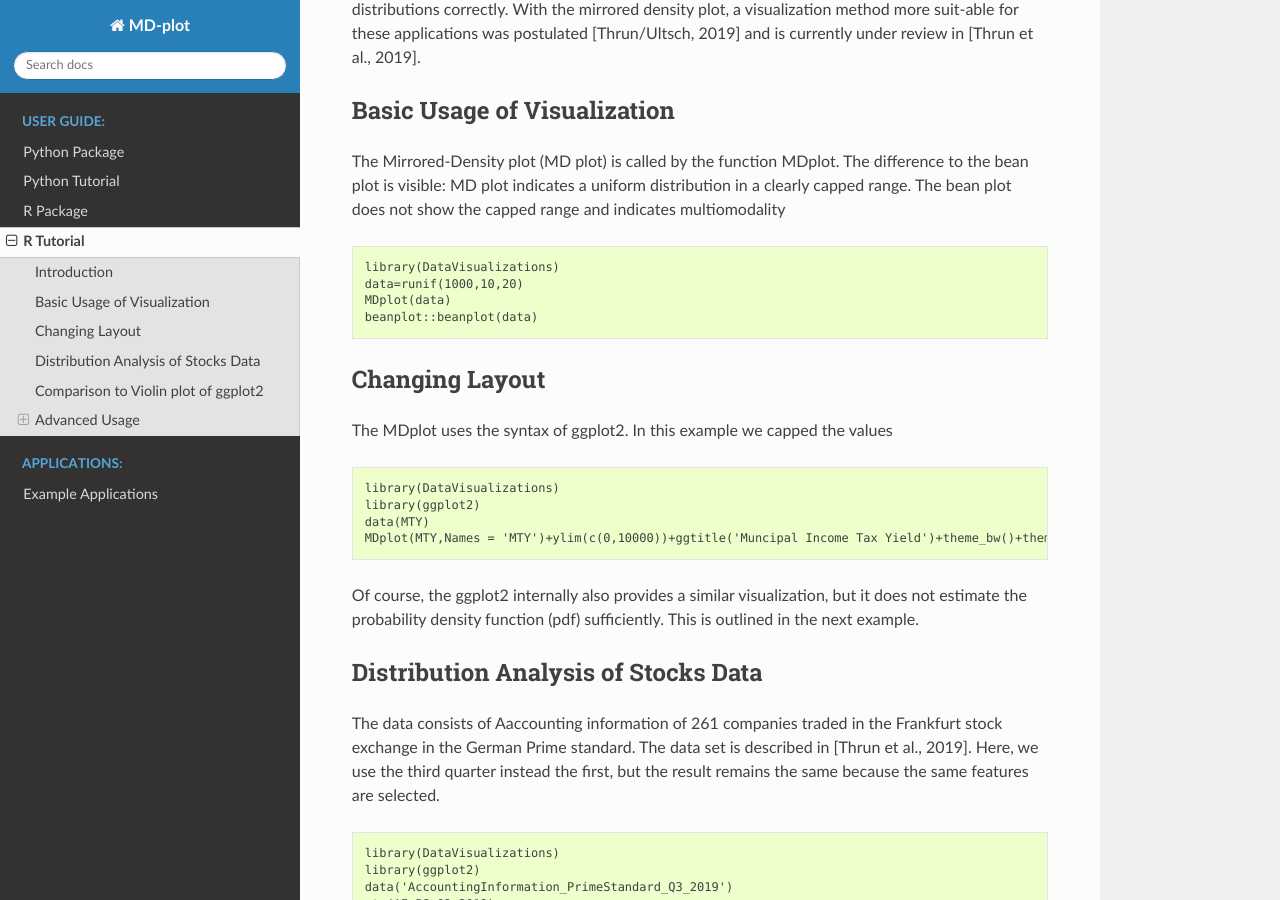
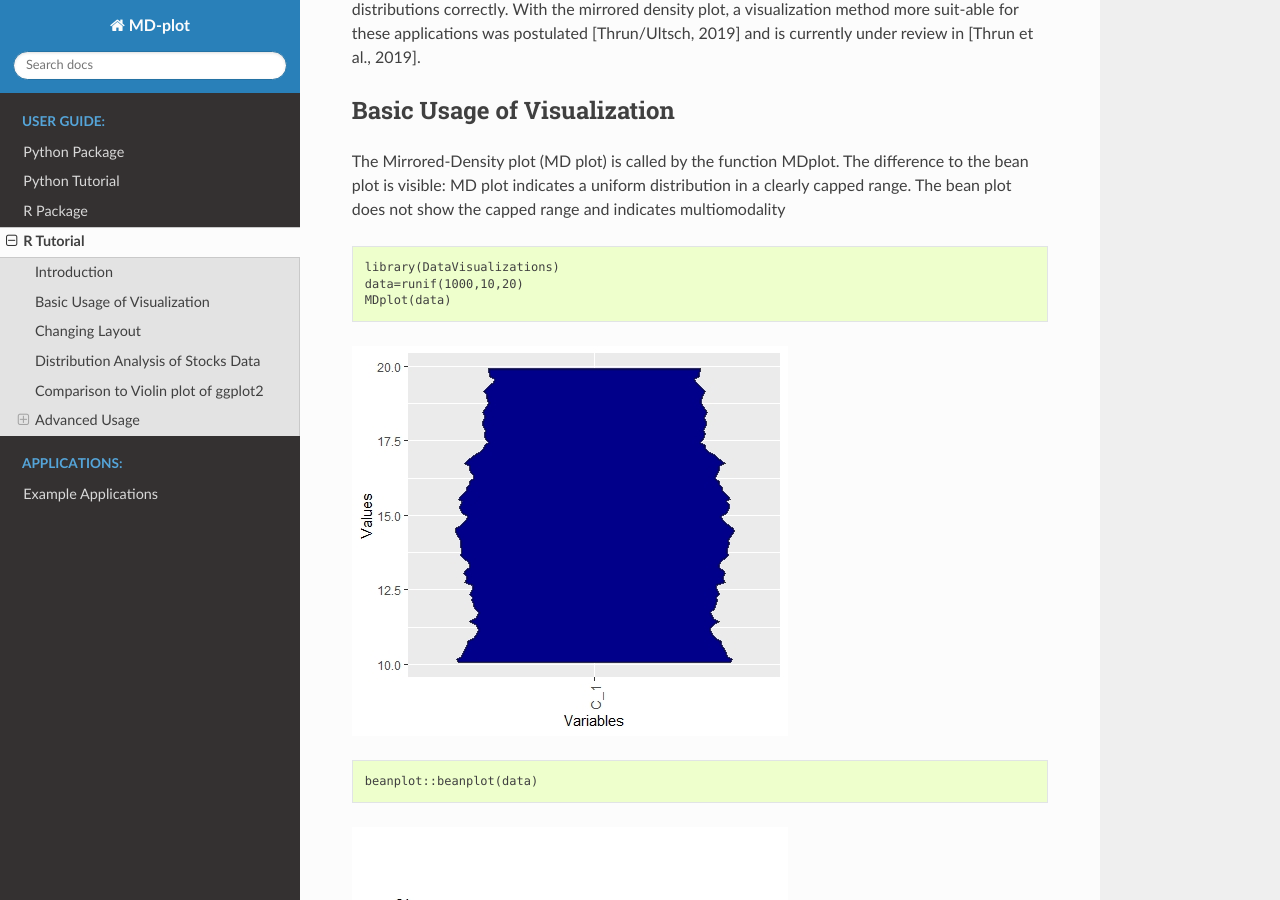
Before and after one commit to TinoGehlert/md_plot, a Sphinx documentation site: the page built from docs/user_guide/r_tutorial.md, in a window 1280 px wide and 900 px high, scrolled down 506 px. Built offline with Sphinx 7.4.7 and the Read the Docs theme 2.0.0, drawn with Linux system fonts in a browser that asks for light colours; some of the changed lines change nothing that is shown.

Commit message:
Update r_tutorial.md

````diff
--- a/docs/user_guide/r_tutorial.md
+++ b/docs/user_guide/r_tutorial.md
@@ -14,8 +14,13 @@
 library(DataVisualizations)
 data=runif(1000,10,20)
 MDplot(data)
+```
+![](images/mdplotuniform.jpeg)
+
+```{r}
 beanplot::beanplot(data)
 ```
+![](images/beanplotuniform.jpeg)
 
 ## Changing Layout
 The MDplot uses the syntax of ggplot2. In this example we capped the values
@@ -26,12 +31,12 @@
 data(MTY)
 MDplot(MTY,Names = 'MTY')+ylim(c(0,10000))+ggtitle('Muncipal Income Tax Yield')+theme_bw()+theme(plot.title = element_text(hjust = 0.5))
 ```
+![](images/mty.jpeg)
 
 Of course, the ggplot2 internally also provides a similar visualization, but it does not estimate the probability density function (pdf) sufficiently. This is outlined in the next example.
 
 ## Distribution Analysis of Stocks Data
 The data consists of Aaccounting information of 261 companies traded in the Frankfurt stock exchange in the German Prime standard. The data set is described in [Thrun et al., 2019]. Here, we use the third quarter instead the first, but the result remains the same because the same features are selected.
-
 
 ```{r}
 library(DataVisualizations)
@@ -115,6 +120,7 @@
 
 MDplot(Data,RobustGaussian = T)
 ```
+![](images/Multimodal.jpeg)
 
 ### Overlay with Box Plot
 
@@ -125,6 +131,7 @@
 data(ITS)
 MDplot(ITS,BoxPlot = T)
 ```
+![](images/itsboxplot.jpeg)
 
 ### Scaling
 
@@ -148,7 +155,8 @@
 MDplot(Data,Scaling = 'Robust')+ggtitle('MD plot with Robust Scaling')
 ggsave(filename='RobustMDplot.png')
 ```
-
+![](images/ggplot_fails.png)
+![](images/RobustMDplot.png)
 ### Ordering
 
 Data can ordered in the plots in varous ways. The resulting ordering or event transformations can be used in subsequent analysis:
@@ -166,6 +174,7 @@
 List$ggplotObj+ylim(-200000,1000000)
 ggsave(filename='MDplot_stocksdata_ordered.png')
 ```
+![](images/MDplot_stocksdata_ordered.png)
 
 [Thrun/Ultsch, 2019] Thrun, M. C., & Ultsch, A.: Analyzing the Fine Structure of Distributions, Technical Report of the University of Marburg, 2019.
 
````
